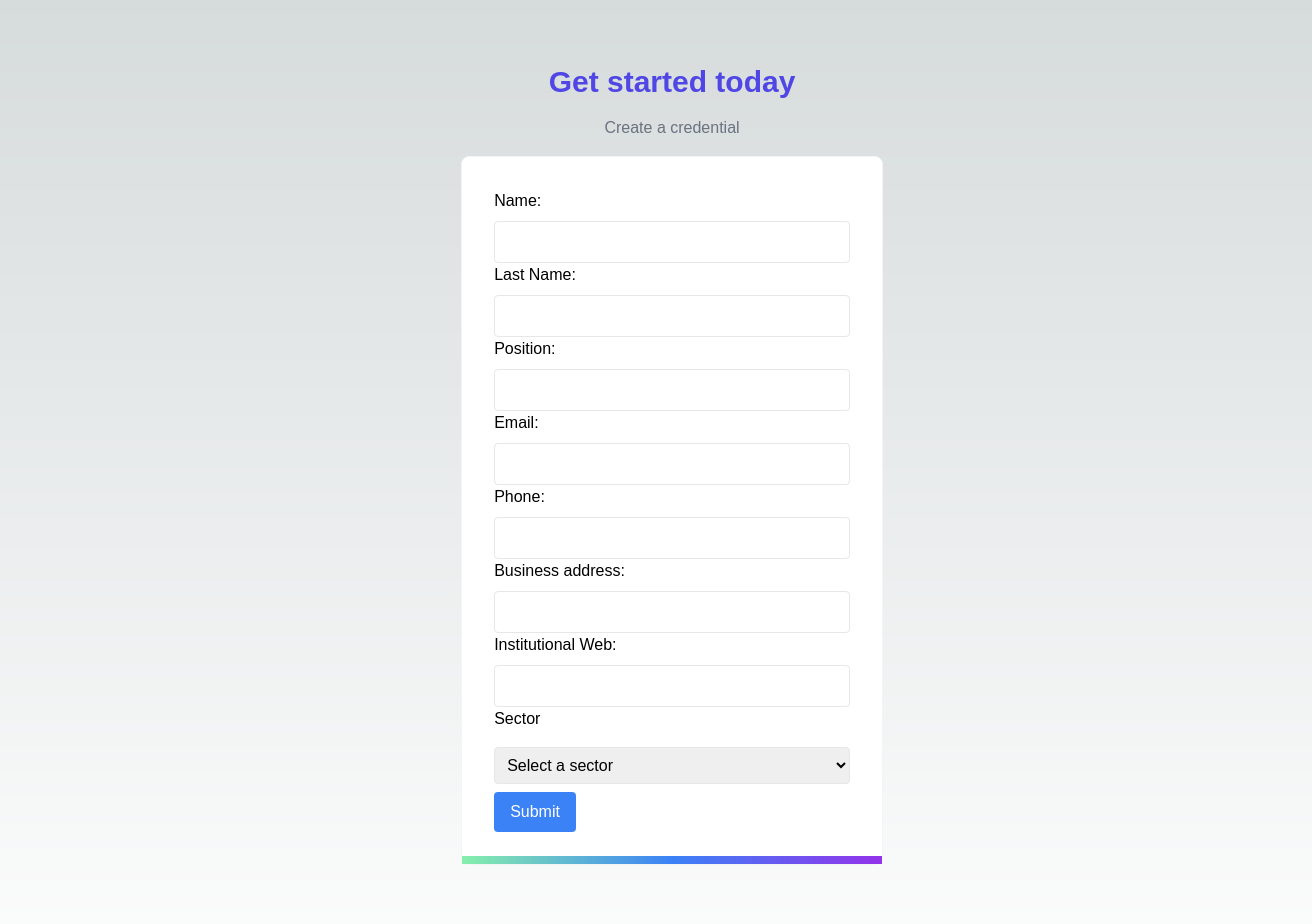
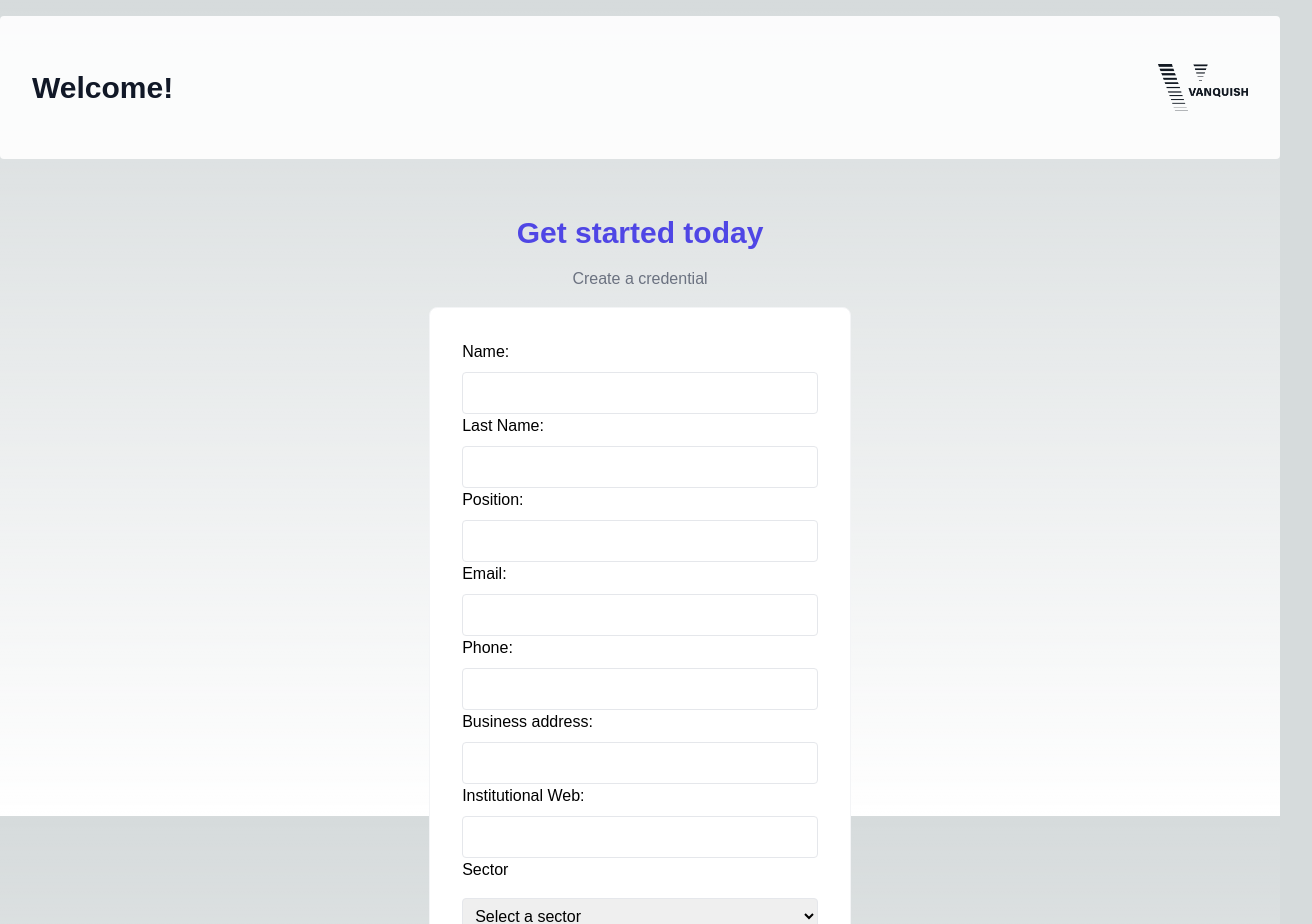
Before and after one commit to FDovidio/Credentials, a Next.js app: page / in a window 1280 px wide. Shown: the top 924 px of the page, 1312 px wide, since content can reach past the window. Built offline with nearby package versions, Linux system fonts and the light colour scheme; a web font is replaced by a local one.

Commit message:
font size, card size

```diff
--- a/src/app/components/Credencial.css
+++ b/src/app/components/Credencial.css
@@ -1,4 +1,5 @@
 #credencialFinal {
-max-width: 130vh;
-min-width: 130vh;
+max-width: 990px;
+
+max-height: 400px;
 }
--- a/src/app/components/Credencial.jsx
+++ b/src/app/components/Credencial.jsx
@@ -44,21 +44,24 @@ const Credencial = ({
           console.error("Error al generar la imagen:", error);
         });
     } finally {
-      router.push("/");
+
+      router.push("/")
+      router.refresh
+      ;
     }
   };
 
   return (
-    <div className="flex justify-center w-screen flex-col items-center mt-6 ">
+    <div className="flex justify-center w-screen flex-col items-center  mt-6 ">
       <div className="m-4 ">
         <button
           onClick={generarCredencial}
-          className="inline-block rounded-lg bg-blue-500 px-5 py-3 text-sm font-medium text-white mx-2">
+          className="inline-block rounded-lg bg-indigo-600 px-5 py-3 text-sm font-medium text-white mx-2">
           Download
         </button>
         <button
           onClick={() => setComponenteCredencial(false)}
-          className="inline-block rounded-lg bg-blue-500 px-5 py-3 text-sm font-medium text-white">
+          className="inline-block rounded-lg bg-indigo-600 px-5 py-3 text-sm font-medium text-white">
           Edit
         </button>
       </div>
@@ -74,22 +77,22 @@ const Credencial = ({
               className="absolute inset-y-4 right-1/2  w-0.5 bg-black  "
               style={{ color: sector.color }}></span>
 
-            <div className="w-full px-4  sm:px-6  lg:w-1/2 lg:px-8  felx ms-4 ">
-              <div className="mx-auto max-w-lg text-center text-black ">
+            <div className="w-full px-4 lg:w-1/2    flex flex-col gap-2">
+              <div className=" max-w-lg text-center text-black ">
                 <div className="flex justify-start">
                   <h1
-                    className="text-2xl font-bold sm:text-3xl "
+                    className="text-xl font-bold  "
                     style={{ color: sector.color }}>
                     {nombre} {apellido}
                   </h1>
-                  <h1 className="text-2xl font-bold sm:text-3xl text-gray-500 ms-2">
+                  <h1 className="text-xl font-bold  text-gray-500 ms-2">
                     - {posicion}
                   </h1>
                 </div>
                 <div className="flex gap-4 justify-start my-2">
                   <p className=" text-gray-500">
                     <strong
-                      className="text-black me-1"
+                      className="text-black me-1 font-normal "
                       style={{ color: sector.color }}>
                       m.
                     </strong>
@@ -97,7 +100,7 @@ const Credencial = ({
                   </p>
                   <p className=" text-gray-500 ">
                     <strong
-                      className="text-black me-1"
+                      className="text-black me-1 font-normal"
                       style={{ color: sector.color }}>
                       e.
                     </strong>
@@ -109,7 +112,7 @@ const Credencial = ({
               <div>
                 <p className=" text-gray-500 my-2">
                   <strong
-                    className="text-black me-1"
+                    className="text-black me-1 font-normal"
                     style={{ color: sector.color }}>
                     w.
                   </strong>
@@ -120,14 +123,14 @@ const Credencial = ({
               <div>
                 <p className=" text-gray-500 my-2">
                   <strong
-                    className="text-black me-1"
+                    className="text-black me-1 font-normal"
                     style={{ color: sector.color }}>
                     a.
                   </strong>
                   {businessAddress}
                 </p>
               </div>
-              <div className="w-full flex justify-start items-center mt-4 gap-4">
+              <div className="w-full flex justify-start   mt-10 gap-4">
                 <a href={sector.ig}>
                   <FaInstagram className="text-black text-2xl" />
                 </a>
--- /dev/null
+++ b/src/app/components/Header.jsx
@@ -0,0 +1,25 @@
+import React from 'react'
+import groupImg from "../multimedia/Group.png";
+import Image from 'next/image';
+
+
+const Header = () => {
+  return (
+    <div>
+      <header className="  bg-white/90 rounded my-4">
+        <div className="mx-auto max-w-screen-xl px-4 py-8 sm:px-6 sm:py-12 lg:px-8">
+          <div className="sm:flex sm:items-center sm:justify-between">
+            <div className="text-center sm:text-left">
+              <h1 className="text-2xl font-bold text-gray-900 sm:text-3xl">
+                Welcome!
+              </h1>
+            </div>
+            <Image src={groupImg} alt="group" width="90" />
+          </div>
+        </div>
+      </header>
+    </div>
+  );
+}
+
+export default Header
--- a/src/app/layout.js
+++ b/src/app/layout.js
@@ -11,7 +11,6 @@ export const metadata = {
 export default function RootLayout({ children }) {
   return (
     <html lang="en">
-
       <body className={SofiaSans.className}>{children}</body>
     </html>
   )
--- a/src/app/page.js
+++ b/src/app/page.js
@@ -1,10 +1,11 @@
 'use client'
 import { useState, useEffect } from 'react';
-import { useMediaQuery } from 'react-responsive';
 import Credencial from "./components/Credencial";
 import groupImg from "./multimedia/Group.png";
 import sportainmentImg from "./multimedia/Sportainment.png";
 import mediaImg from "./multimedia/Media.png";
+import Header from './components/Header'
+
 
 export default function Home() {
   const [nombre, setNombre] = useState('');
@@ -27,7 +28,9 @@ export default function Home() {
 
   const manejarEnvioFormulario = (evento) => {
     evento.preventDefault();
+    if(sector.value === 'VANQUISH GROUP' || 'VANQUISH SPORTAIMENT' || 'VANQUISH MEDIA'  ){
     setComponenteCredencial(true);
+    }
   };
 
   const handleSector = (e) => {
@@ -58,9 +61,12 @@ export default function Home() {
 
   return (
 
-    <div>
-      <div className="w-screen px-4 py-16 sm:px-6 lg:px-8 min-w-screen-lg">
-        <div className="flex flex-col justify-center items-center w-screen  ">
+    <div className='h-screen bg-gradient-radial '>
+            <header className=''>
+        <Header/>
+      </header>
+      <div className=" px-4 py-10 sm:px-6 lg:px-8 ">
+        <div className="flex flex-col justify-center items-center  ">
           <h1 className="text-center text-2xl font-bold text-indigo-600 sm:text-3xl">
             {componenteCredencial ? ("The credential is ready to download") : ("Get started today")}
             </h1>
@@ -82,15 +88,13 @@ export default function Home() {
               setComponenteCredencial={setComponenteCredencial}
             />
           ) : (
-            <div className='flex justify-start items-center h-screen flex-col m-4' >
+            <div className='flex justify-start items-center h-screen flex-col m-4 mb-4' >
               <form
                 id="formularioConImagen"
                 onSubmit={manejarEnvioFormulario}
                 className="relative block  rounded-lg border border-gray-100 sm:p-8 p-8 bg-white text-black  "
               >
-                <span
-                  className="absolute inset-x-0 bottom-0 h-2 bg-gradient-to-r from-green-300 via-blue-500 to-purple-600"
-                ></span>
+
                 <div>
                   <label className="block">
                     Name:
@@ -177,7 +181,8 @@ export default function Home() {
                     name="Sector"
                     autoComplete={sector}
                     onChange={(e) => handleSector(e)}
-                    className="mt-2 p-2 border rounded w-full">
+                    className="mt-2 p-2 border rounded w-full"
+                    required>
                       <option value="">Select a sector</option>
                     {sectores &&
 
@@ -193,7 +198,7 @@ export default function Home() {
                 <div className='mt-2'>
                   <button
                     type="submit"
-                    className="bg-blue-500 text-white py-2 px-4  rounded hover:bg-blue-600"
+                    className="bg-indigo-600 text-white py-2 px-4  rounded hover:bg-blue-600"
                   >
                     Submit
                   </button>
```
